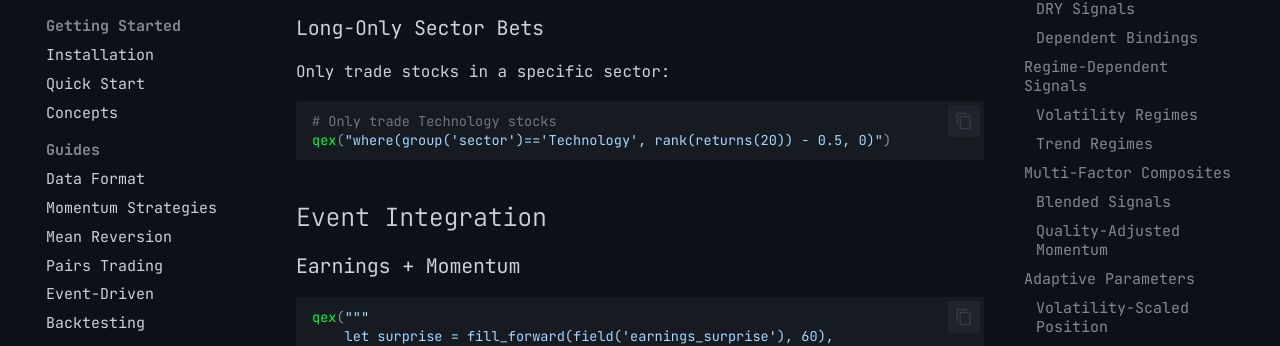
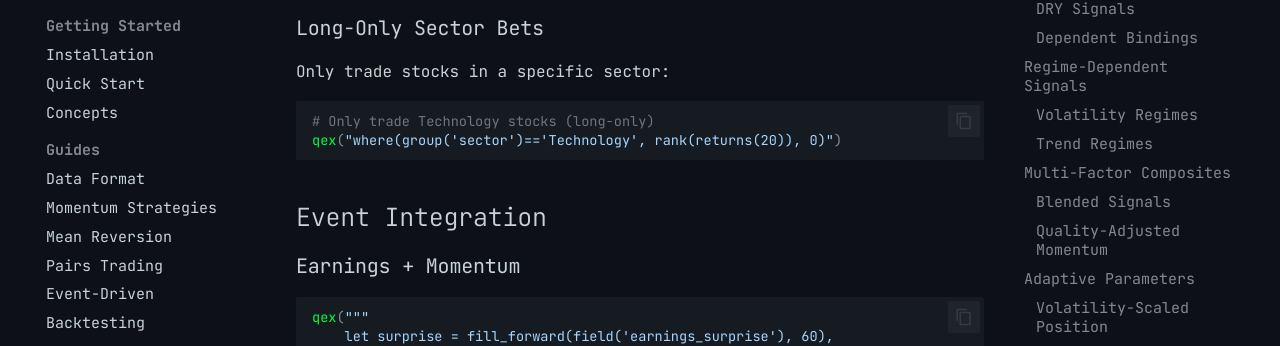
Before and after one commit to marketneutral/alpha-parser, an MkDocs documentation site: the page built from docs/cookbook/advanced-patterns.md, in a window 1280 px wide and 900 px high, scrolled down 3460 px. Shown: the part 148-494 px from the top of the window. Built offline with MkDocs 1.6.1 and Material for MkDocs 9.7.7, drawn with Linux system fonts in a browser that asks for light colours; comment, search, counter and statistics services are not loaded.

Commit message:
Fix long-only sector examples (remove incorrect -0.5)
Long-only signals should use rank() without subtracting 0.5,
which would create negative (short) weights.

https://claude.ai/code/session_01Q5g4hvkz4UdzMKGfD1aaE1

````diff
--- a/docs/cookbook/advanced-patterns.md
+++ b/docs/cookbook/advanced-patterns.md
@@ -170,8 +170,8 @@ qex("""
 Only trade stocks in a specific sector:
 
 ```python
-# Only trade Technology stocks
-qex("where(group('sector')=='Technology', rank(returns(20)) - 0.5, 0)")
+# Only trade Technology stocks (long-only)
+qex("where(group('sector')=='Technology', rank(returns(20)), 0)")
 ```
 
 ## Event Integration
````
Also changed, not shown: CLAUDE.md (+2 -2 lines), README.md (+2 -2 lines), docs/reference/operations.md (+2 -2 lines).
